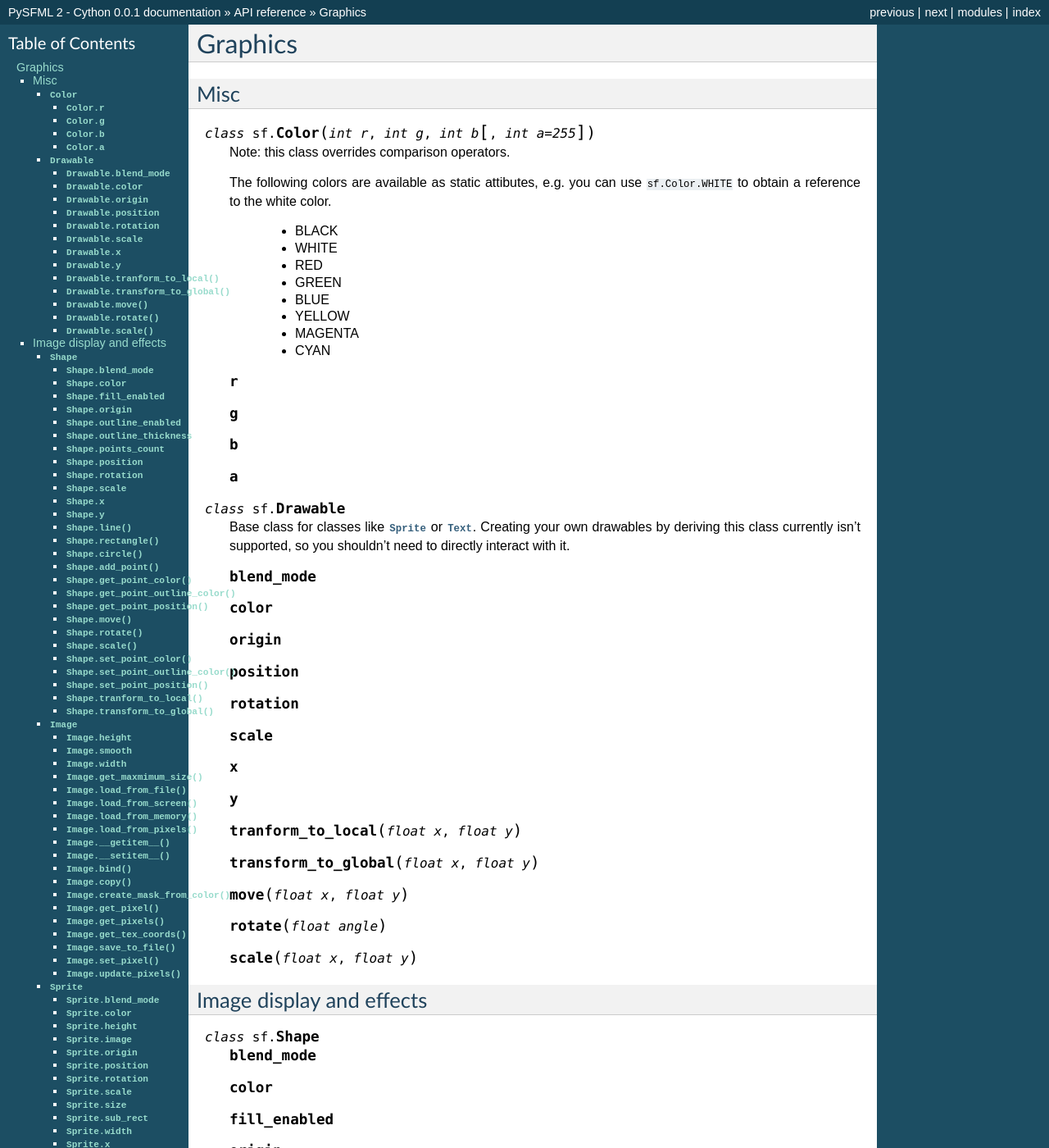
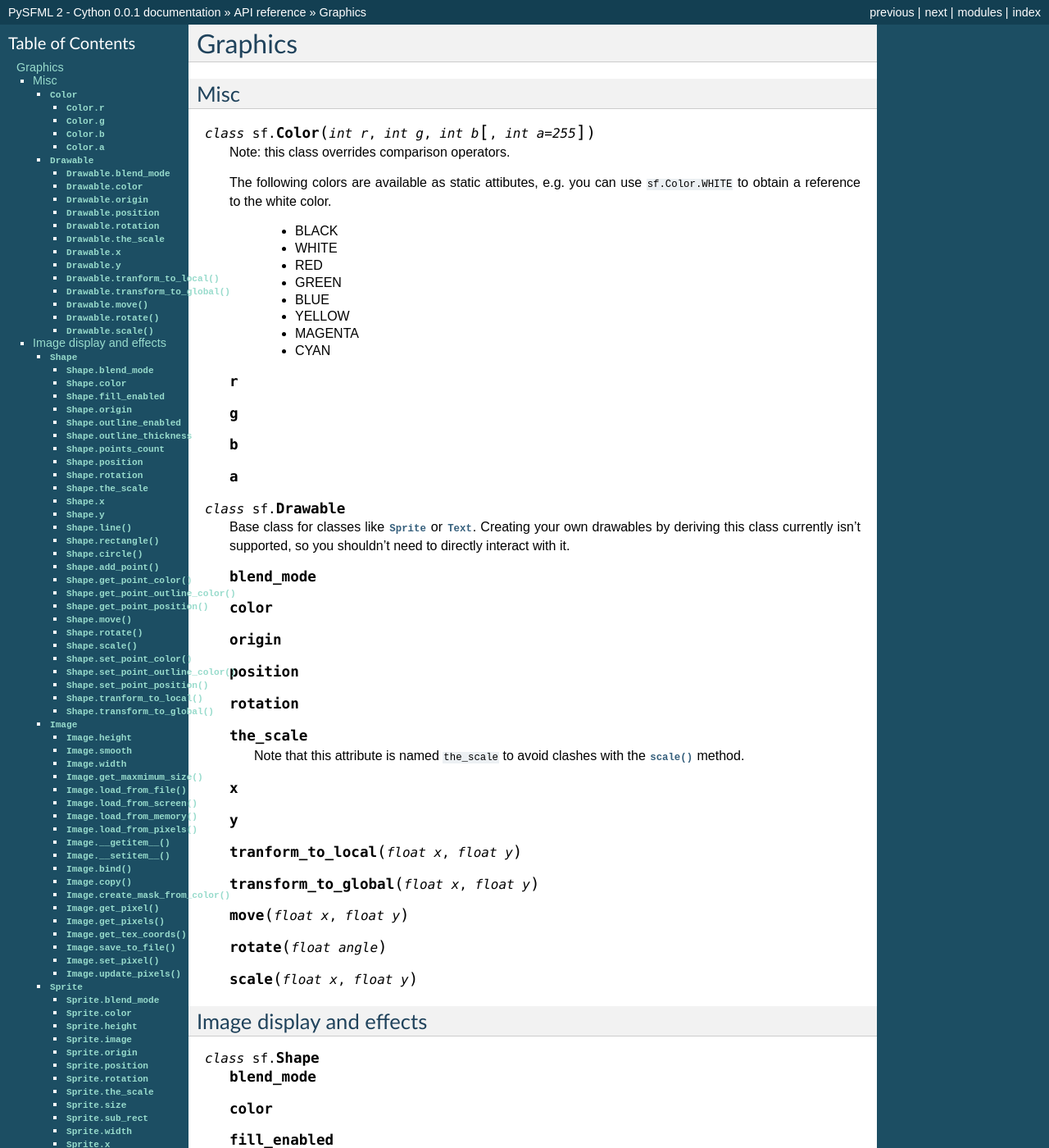
Before and after one commit to intjelic/python-sfml, a Sphinx documentation site: the page built from doc/sphinx/source/graphics.rst, in a window 1280 px wide and 1400 px high. Shown: the whole window at 82% size. Built offline with Sphinx 7.4.7, drawn with Linux system fonts in a browser that asks for light colours; some of the changed text lies outside the part shown.

Commit message:
Renamed the Drawable.scale property to the_scale, to avoid clashes with Drawable.scale()

```diff
--- a/doc/sphinx/source/graphics.rst
+++ b/doc/sphinx/source/graphics.rst
@@ -44,7 +44,11 @@
    .. attribute:: origin
    .. attribute:: position
    .. attribute:: rotation
-   .. attribute:: scale
+   .. attribute:: the_scale
+
+      Note that this attribute is named ``the_scale`` to avoid clashes with the
+      :meth:`scale()` method.
+
    .. attribute:: x
    .. attribute:: y
 
@@ -75,7 +79,7 @@
    .. attribute:: points_count
    .. attribute:: position
    .. attribute:: rotation
-   .. attribute:: scale
+   .. attribute:: the_scale
    .. attribute:: x
    .. attribute:: y
 
@@ -153,7 +157,7 @@
    .. attribute:: origin
    .. attribute:: position
    .. attribute:: rotation
-   .. attribute:: scale
+   .. attribute:: the_scale
    .. attribute:: size
    .. attribute:: sub_rect
    .. attribute:: width
@@ -382,7 +386,7 @@
    .. attribute:: position
    .. attribute:: rect
    .. attribute:: rotation
-   .. attribute:: scale
+   .. attribute:: the_scale
    .. attribute:: string
    .. attribute:: x
    .. attribute:: y
```
Also changed, not shown: 1 other file.
